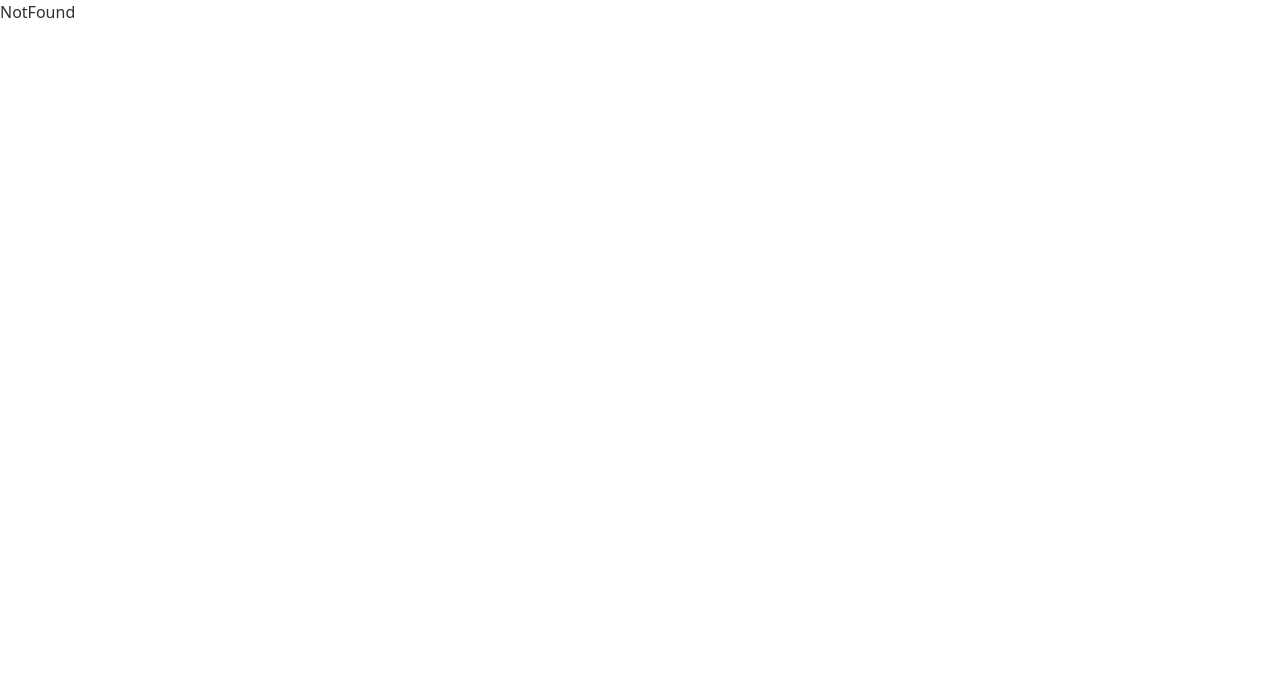
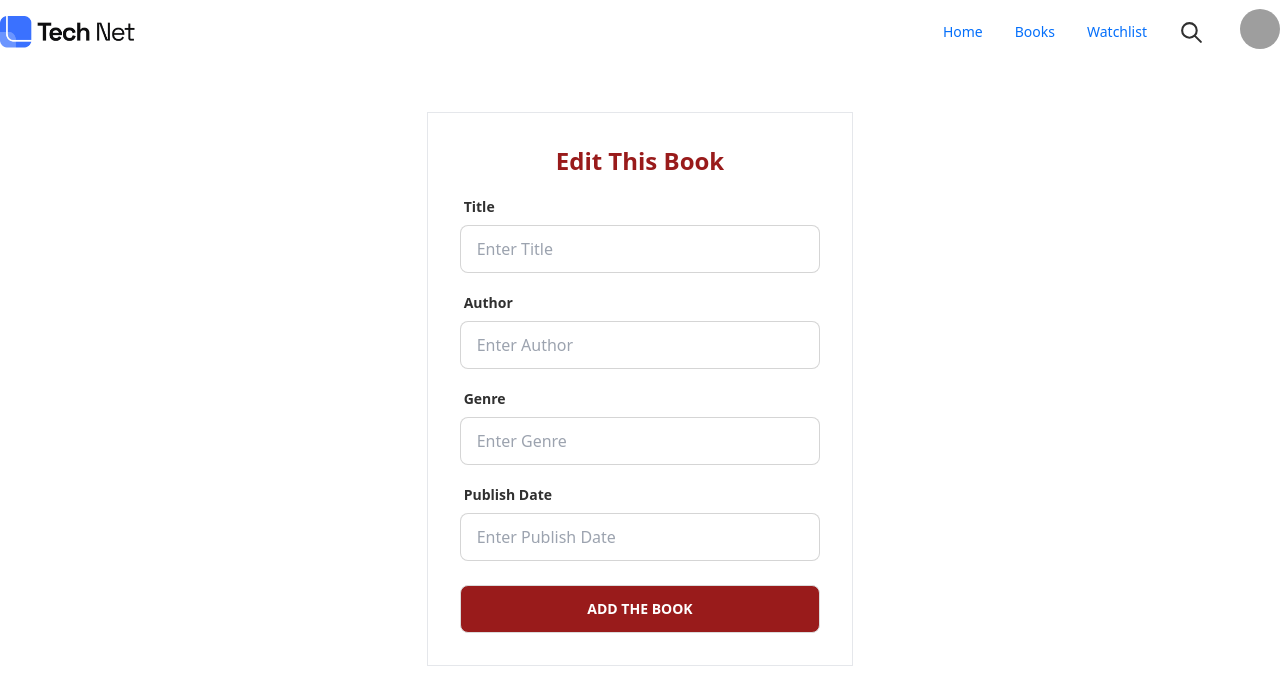
Before and after one commit to ImranHossain1/book-store-client, a React (Vite) app: page /update-book/1 in a window 1280 px wide. Shown: the top 683 px of the page. Built offline with nearby package versions, Linux system fonts and the light colour scheme; no server answers; grey boxes are pictures that could not be loaded.

Commit message:
update and delete book done

```diff
--- a/package.json
+++ b/package.json
@@ -46,6 +46,7 @@
     "react": "^18.2.0",
     "react-day-picker": "^8.7.1",
     "react-dom": "^18.2.0",
+    "react-hot-toast": "^2.4.1",
     "react-icons": "^4.9.0",
     "react-redux": "^8.1.2",
     "react-router-dom": "^6.11.2",
--- a/src/components/BookTable.tsx
+++ b/src/components/BookTable.tsx
@@ -16,7 +16,7 @@ const BookTable = ({ book, index }: IProps) => {
         </td>
         <td>{book?.author}</td>
         <td>{book?.genre}</td>
-        <td>{book?.publishDate}</td>
+        <td>{book?.publicationDate}</td>
         <td>
           <Link to={`/book-details/${book?._id}`}>
             <button className="btn btn-sm bg-blue-800 hover:bg-blue-600 text-white">
--- a/src/pages/BookDetails.tsx
+++ b/src/pages/BookDetails.tsx
@@ -1,10 +1,16 @@
-import { useSingleBookQuery } from '@/redux/features/books/bookApi';
+import {
+  useDeleteBookMutation,
+  useSingleBookQuery,
+} from '@/redux/features/books/bookApi';
 import { useState } from 'react';
 import { Link, useNavigate, useParams } from 'react-router-dom';
 
 const BookDetails = () => {
   const { id } = useParams();
+  const navigate = useNavigate();
   const { data: book, isLoading } = useSingleBookQuery(id);
+  const [isDeleteModalOpen, setIsDeleteModalOpen] = useState(false);
+  const [deleteBook] = useDeleteBookMutation();
   if (isLoading) {
     return (
       <div className="flex justify-center items-center h-screen">
@@ -13,10 +19,31 @@ const BookDetails = () => {
       </div>
     );
   }
+  // State to handle confirmation modal
+
+  const handleBookDelete = async (idToDelete: string | undefined) => {
+    try {
+      await deleteBook(idToDelete);
+      // Redirect to the home page or any other desired page after successful deletion
+      navigate('/books');
+    } catch (error) {
+      console.error('Error deleting book:', error);
+    }
+  };
+
+  const openDeleteModal = () => {
+    setIsDeleteModalOpen(true);
+  };
+  const closeDeleteModal = () => {
+    setIsDeleteModalOpen(false);
+  };
+  if (!id) {
+    navigate('/');
+  }
   return (
     <div className="my-12 md:w-4/12 mx-auto">
       <h2 className="text-red-600 text-center text-3xl font-bold mb-12">
-        Details Of {book?.data.title}
+        Details Of {book?.data?.data?.title}
       </h2>
       <div className="card glass">
         <div className="card-body">
@@ -27,17 +54,67 @@ const BookDetails = () => {
 
           <div className="card-actions justify-start mt-4">
             <Link
-              to={'/update-book/'}
+              to={`/update-book/${book?.data?._id}`}
               className="btn bg-red-900 font-bold hover:bg-red-700  btn-sm text-white"
             >
               Edit
             </Link>
-            <button className="btn bg-red-900  font-bold hover:bg-red-700 btn-sm text-white">
+            <button
+              onClick={openDeleteModal}
+              className="btn bg-red-900  font-bold hover:bg-red-700 btn-sm text-white"
+            >
               Delete
             </button>
           </div>
         </div>
       </div>
+
+      {/* Delete Confirmation Modal */}
+      {isDeleteModalOpen && (
+        <div className="fixed z-10 inset-0 overflow-y-auto">
+          <div className="flex items-end justify-center min-h-screen pt-4 px-4 pb-20 text-center sm:block sm:p-0">
+            <div
+              className="fixed inset-0 transition-opacity"
+              aria-hidden="true"
+            >
+              <div className="absolute inset-0 bg-gray-500 opacity-75"></div>
+            </div>
+
+            {/* This is the modal */}
+            <div className="inline-block align-bottom bg-white rounded-lg text-left overflow-hidden shadow-xl transform transition-all sm:my-8 sm:align-middle sm:max-w-lg sm:w-full">
+              <div className="bg-white px-4 pt-5 pb-4 sm:p-6 sm:pb-4">
+                <h3 className="text-lg leading-6 font-medium text-gray-900">
+                  Confirm Deletion
+                </h3>
+                <div className="mt-2">
+                  <p className="text-sm text-gray-500">
+                    Are you sure you want to delete this book?
+                  </p>
+                </div>
+              </div>
+              <div className="bg-gray-50 px-4 py-3 sm:px-6 sm:flex sm:flex-row-reverse">
+                <button
+                  onClick={() => {
+                    handleBookDelete(id);
+                    closeDeleteModal();
+                  }}
+                  type="button"
+                  className="w-full inline-flex justify-center rounded-md border border-transparent shadow-sm px-4 py-2 bg-red-700 text-base font-medium text-white hover:bg-red-800 focus:outline-none focus:ring-2 focus:ring-offset-2 focus:ring-red-500 sm:ml-3 sm:w-auto sm:text-sm"
+                >
+                  Delete
+                </button>
+                <button
+                  onClick={closeDeleteModal}
+                  type="button"
+                  className="mt-3 w-full inline-flex justify-center rounded-md border border-gray-300 shadow-sm px-4 py-2 bg-white text-base font-medium text-gray-700 hover:bg-gray-50 focus:outline-none focus:ring-2 focus:ring-offset-2 focus:ring-indigo-500 sm:mt-0 sm:w-auto sm:text-sm"
+                >
+                  Cancel
+                </button>
+              </div>
+            </div>
+          </div>
+        </div>
+      )}
     </div>
   );
 };
--- a/src/pages/Books.tsx
+++ b/src/pages/Books.tsx
@@ -13,6 +13,7 @@ const Books = () => {
       </div>
     );
   }
+  console.log(data.data);
   const books = data?.data;
   return (
     <div className="">
--- /dev/null
+++ b/src/pages/UpdateBook.tsx
@@ -0,0 +1,130 @@
+import {
+  useSingleBookQuery,
+  useUpdateBookMutation,
+} from '@/redux/features/books/bookApi';
+import { useAppSelector } from '@/redux/hook';
+import { useState } from 'react';
+import { toast } from 'react-hot-toast';
+import { useNavigate, useParams } from 'react-router-dom';
+
+const UpdateBook = () => {
+  const { id } = useParams();
+  const navigate = useNavigate();
+  const { data: book, isLoading } = useSingleBookQuery(id);
+  const [updateBook] = useUpdateBookMutation();
+
+  const [formData, setFormData] = useState({
+    title: book?.data?.title || '',
+    author: book?.data?.author || '',
+    genre: book?.data?.genre || '',
+    publicationDate: book?.data?.publicationDate || '',
+  });
+
+  const handleUpdateBook = (event: React.FormEvent<HTMLFormElement>) => {
+    event.preventDefault();
+
+    console.log(formData);
+    const { title, author, genre, publicationDate } = formData;
+
+    const options = {
+      id,
+      data: { title, author, genre, publicationDate },
+    };
+    //console.log(options);
+    updateBook(options)
+      .unwrap() // Unwrap the mutation result
+      .then(() => {
+        toast.success('Book Updated Successfully!');
+        navigate('/books');
+      })
+      .catch((error) => {
+        console.error('Error updating book:', error);
+      });
+  };
+
+  const handleInputBlur = (event: React.ChangeEvent<HTMLInputElement>) => {
+    const { name, value } = event.target;
+    setFormData({ ...formData, [name]: value });
+  };
+
+  if (isLoading) {
+    return (
+      <div className="flex justify-center items-center h-screen">
+        <div className="animate-spin rounded-full border-t-4 border-blue-500 border-opacity-25 h-16 w-16"></div>
+        <p className="ml-2 text-blue-500">Loading...</p>
+      </div>
+    );
+  }
+
+  return (
+    <div className="w-full md:my-12 my-8">
+      <form
+        onSubmit={handleUpdateBook}
+        className="w-10/12 md:w-4/12 mx-auto border p-3 md:p-8"
+      >
+        <h2 className="text-2xl text-center font-bold text-red-800">
+          Edit This Book
+        </h2>
+        <div className="form-control w-full my-3">
+          <label className="label">
+            <span className="label-text font-semibold">Title</span>
+          </label>
+          <input
+            name="title"
+            type="text"
+            defaultValue={book?.data?.title}
+            onBlur={handleInputBlur}
+            placeholder="Enter Title"
+            className="input input-bordered w-full"
+          />
+        </div>
+        <div className="form-control w-full my-3">
+          <label className="label">
+            <span className="label-text font-semibold">Author</span>
+          </label>
+          <input
+            name="author"
+            type="text"
+            defaultValue={book?.data?.author}
+            onBlur={handleInputBlur}
+            placeholder="Enter Author"
+            className="input input-bordered w-full"
+          />
+        </div>
+        <div className="form-control w-full my-3">
+          <label className="label">
+            <span className="label-text font-semibold">Genre</span>
+          </label>
+          <input
+            name="genre"
+            type="text"
+            defaultValue={book?.data?.genre}
+            onBlur={handleInputBlur}
+            placeholder="Enter Genre"
+            className="input input-bordered w-full"
+          />
+        </div>
+        <div className="form-control w-full my-3">
+          <label className="label">
+            <span className="label-text font-semibold">Publish Date</span>
+          </label>
+          <input
+            name="publicationDate"
+            type="text"
+            defaultValue={book?.data?.publicationDate}
+            onBlur={handleInputBlur}
+            placeholder="Enter Publish Date"
+            className="input input-bordered w-full"
+          />
+        </div>
+        <div className="form-control w-full mt-6">
+          <button className="btn btn-active bg-red-800 hover:bg-red-600 text-white">
+            Add The Book
+          </button>
+        </div>
+      </form>
+    </div>
+  );
+};
+
+export default UpdateBook;
--- a/src/redux/api/apiSlice.ts
+++ b/src/redux/api/apiSlice.ts
@@ -3,5 +3,6 @@ import { createApi, fetchBaseQuery } from '@reduxjs/toolkit/query/react';
 export const api = createApi({
   reducerPath: 'api',
   baseQuery: fetchBaseQuery({ baseUrl: 'http://localhost:5000/api/v1/' }),
+  tagTypes: ['book'],
   endpoints: () => ({}),
 });
--- a/src/redux/features/books/bookApi.ts
+++ b/src/redux/features/books/bookApi.ts
@@ -4,11 +4,33 @@ const bookApi = api.injectEndpoints({
   endpoints: (builder) => ({
     getBooks: builder.query({
       query: () => '/books',
+      providesTags: ['book'],
     }),
     singleBook: builder.query({
       query: (id) => `books/book-details/${id}`,
+      providesTags: ['book'],
+    }),
+    updateBook: builder.mutation({
+      query: ({ id, data }) => ({
+        url: `/books/update_book/${id}`,
+        method: 'PATCH',
+        body: data,
+      }),
+      invalidatesTags: ['book'],
+    }),
+    deleteBook: builder.mutation({
+      query: (id) => ({
+        url: `/books/${id}`,
+        method: 'DELETE',
+      }),
+      invalidatesTags: ['book'],
     }),
   }),
 });
 
-export const { useGetBooksQuery, useSingleBookQuery } = bookApi;
+export const {
+  useGetBooksQuery,
+  useSingleBookQuery,
+  useUpdateBookMutation,
+  useDeleteBookMutation,
+} = bookApi;
--- a/src/routes/routes.tsx
+++ b/src/routes/routes.tsx
@@ -4,6 +4,7 @@ import NotFound from '@/pages/NotFound';
 import Home from '@/pages/Home';
 import Books from '@/pages/Books';
 import BookDetails from '@/pages/BookDetails';
+import UpdateBook from '@/pages/UpdateBook';
 
 const routes = createBrowserRouter([
   {
@@ -22,6 +23,10 @@ const routes = createBrowserRouter([
         path: '/book-details/:id',
         element: <BookDetails />,
       },
+      {
+        path: '/update-book/:id',
+        element: <UpdateBook />,
+      },
     ],
   },
   {
--- a/src/types/globalTypes.ts
+++ b/src/types/globalTypes.ts
@@ -3,7 +3,7 @@ export interface IBooks {
   title: string;
   author: string;
   genre: string;
-  publishDate: string;
+  publicationDate: string;
 }
 
 export interface iWishlist {
```
Also changed, not shown: 1 other file (tests, documents, lock files or other folders).
